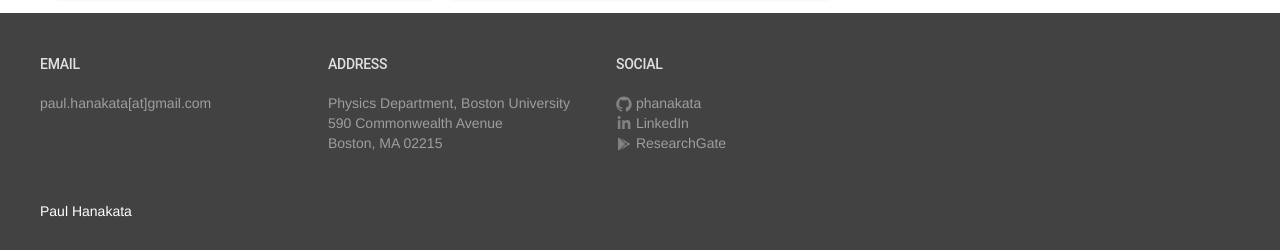
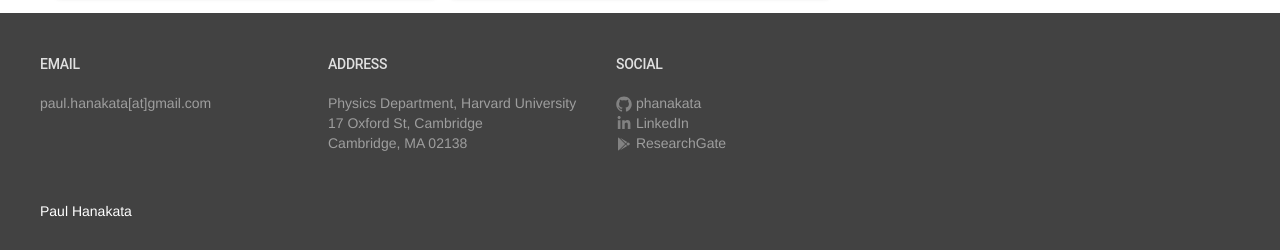
Before and after one commit to phanakata/phanakata.github.io, a Jekyll site: the page built from index.html, in a window 1280 px wide. Shown: the part 2005-2255 px from the top of the page. Built offline with Jekyll 4.4.1, drawn with Linux system fonts in a browser that asks for light colours; formulas are drawn with MathJax 3.

Commit message:
Update _config.yml

```diff
--- a/_config.yml
+++ b/_config.yml
@@ -1,9 +1,9 @@
 # Site settings
 title: Paul Hanakata
 email: paul.hanakata[at]gmail.com
-department: Physics Department, Boston University
-address1: 590 Commonwealth Avenue
-address2: Boston, MA 02215
+department: Physics Department, Harvard University
+address1: 17 Oxford St, Cambridge
+address2: Cambridge, MA 02138
 description: > # this means to ignore newlines until "baseurl:"
   I study electronic and mechanical properties of 2D materials beyond graphene using density functional theory methods.
 baseurl: "" # the subpath of your site, e.g. /blog/
```
